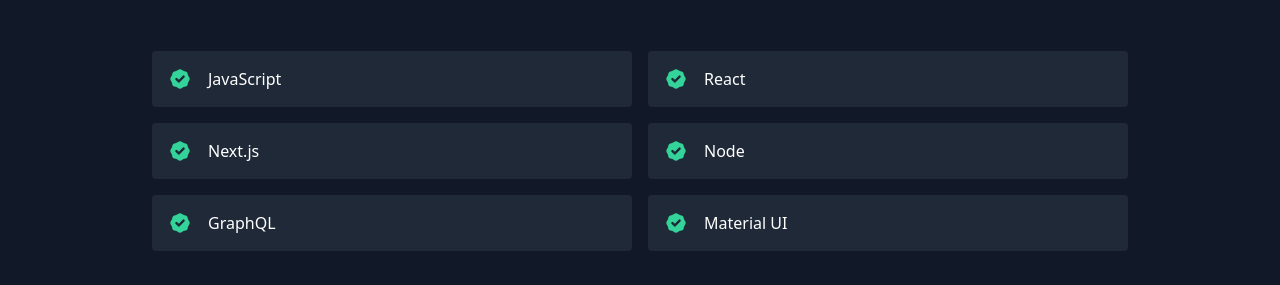
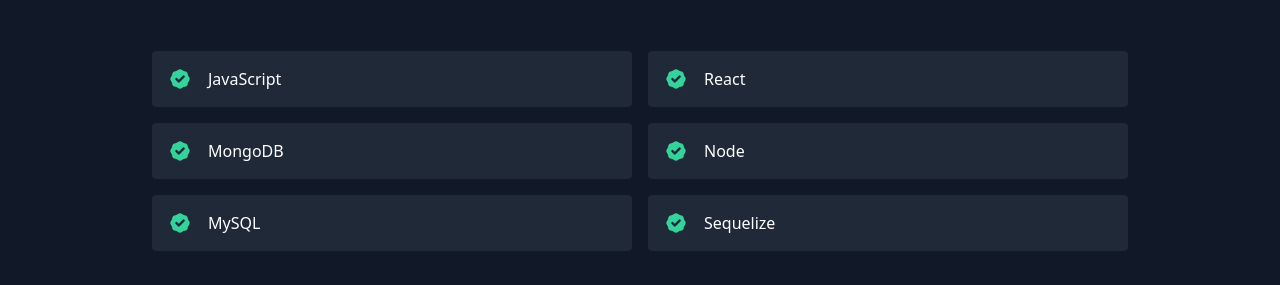
Before and after one commit to Jason-M-Bailey/react-portfolio, a React (Create React App) app: page / in a window 1280 px wide. Shown: the part 1860-2145 px from the top of the page. Built offline with nearby package versions, Linux system fonts and the light colour scheme.

Commit message:
Updated skills and readme

```diff
--- a/src/data.js
+++ b/src/data.js
@@ -55,8 +55,8 @@
 export const skills = [
   "JavaScript",
   "React",
-  "Next.js",
+  "MongoDB",
   "Node",
-  "GraphQL",
-  "Material UI",
+  "MySQL",
+  "Sequelize",
 ];
```
Also changed, not shown: 1 other file (tests, documents, lock files or other folders).
